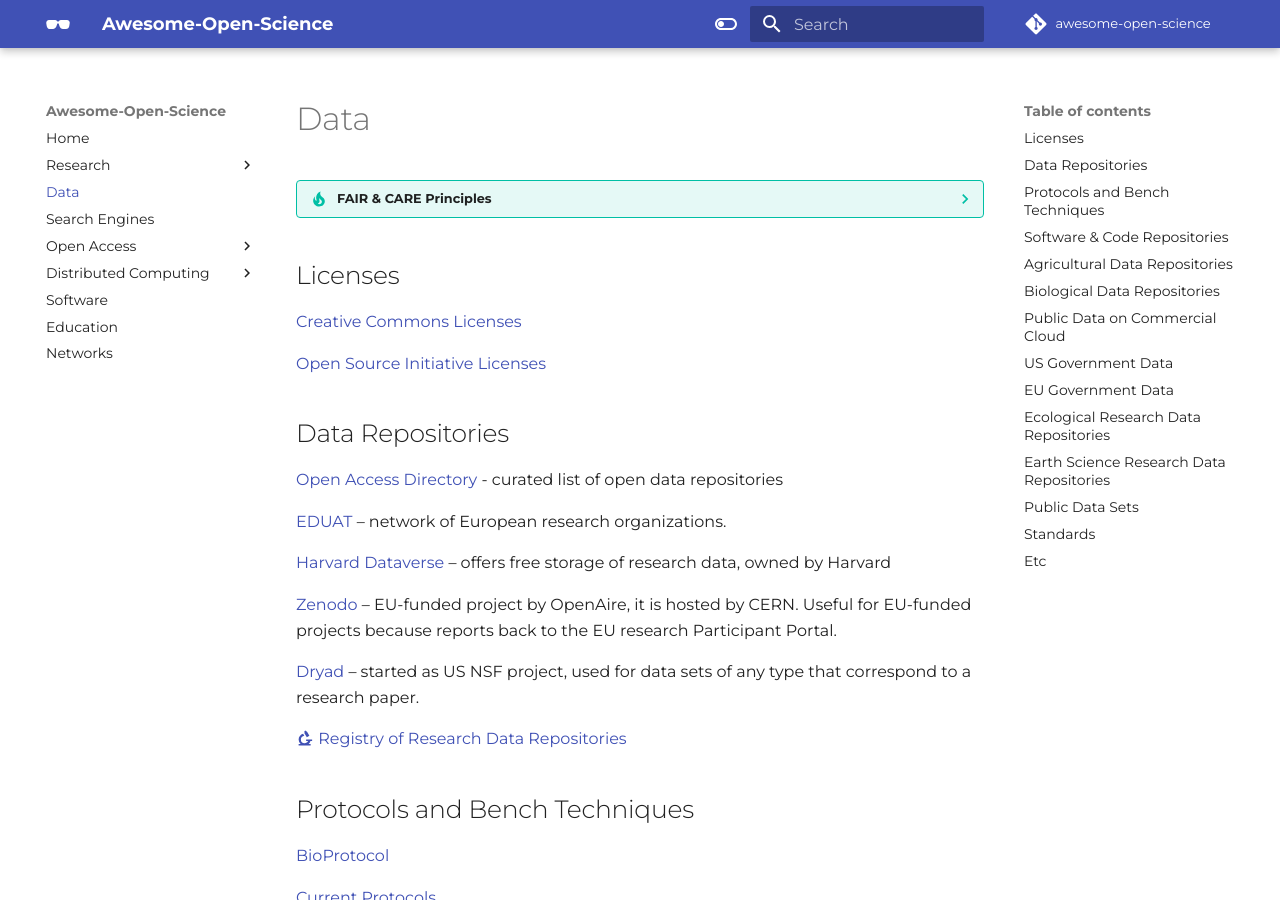
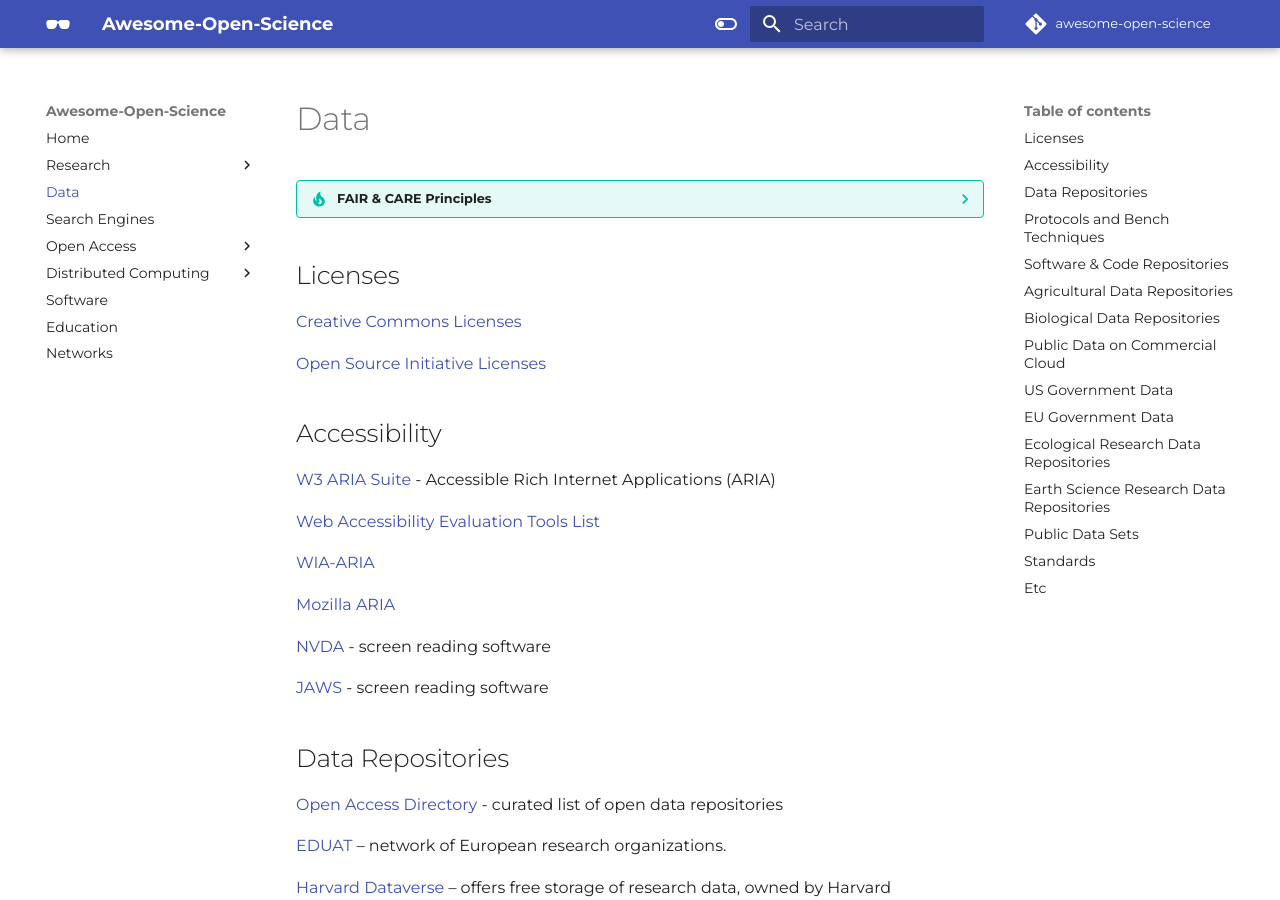
Before and after one commit to tyson-swetnam/awesome-open-science, an MkDocs documentation site: the page built from docs/data.md, in a window 1280 px wide and 900 px high. Built offline with MkDocs 1.6.1 and Material for MkDocs 9.7.7, drawn with Linux system fonts in a browser that asks for light colours; some web fonts are replaced; comment, search, counter and statistics services are not loaded.

Commit message:
Update data.md

```diff
--- a/docs/data.md
+++ b/docs/data.md
@@ -18,6 +18,19 @@
 
 [Open Source Initiative Licenses](https://opensource.org/licenses){target=_blank}
 
+## Accessibility
+
+[W3 ARIA Suite](https://w3c.github.io/aria/) - Accessible Rich Internet Applications (ARIA)
+
+[Web Accessibility Evaluation Tools List](https://www.w3.org/WAI/ER/tools/)
+
+[WIA-ARIA](https://www.w3.org/WAI/standards-guidelines/aria/)
+
+[Mozilla ARIA](https://developer.mozilla.org/en-US/docs/Web/Accessibility/ARIA)
+
+[NVDA](https://www.nvaccess.org/download/) - screen reading software
+
+[JAWS](https://support.freedomscientific.com/Downloads/JAWS) - screen reading software
 
 ## Data Repositories
 
```
